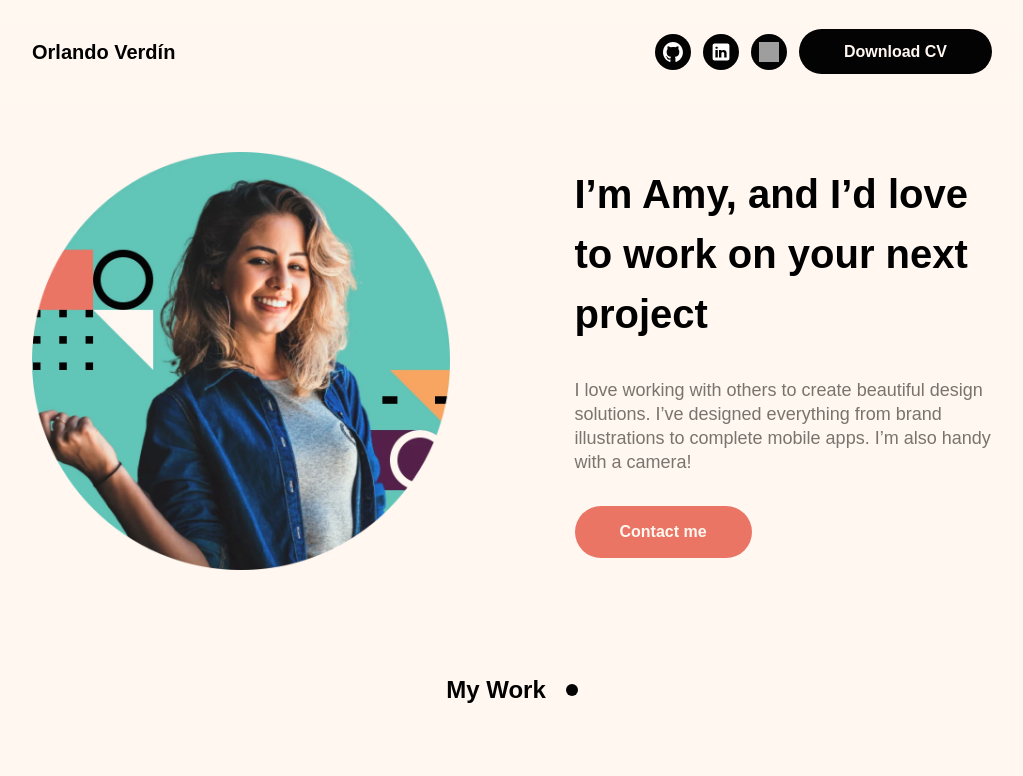
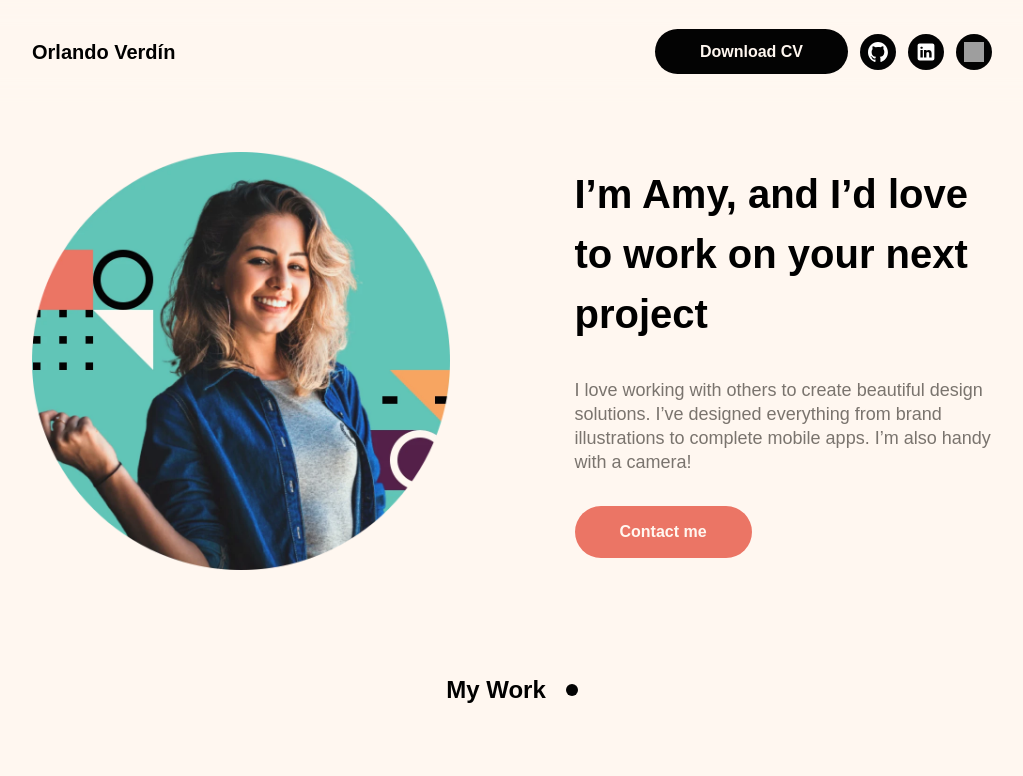
Before and after one commit to Orliland/Orliland, a React (Vite) app: page / in a window 1280 px wide. Shown: the top 776 px of the page, without its empty margins (128-1151 px from the left). Built offline with nearby package versions, Linux system fonts and the light colour scheme; grey boxes are pictures that could not be loaded.

Commit message:
fix linkedin typo

```diff
--- a/src/layout/NavBar.jsx
+++ b/src/layout/NavBar.jsx
@@ -15,13 +15,18 @@ const NavBar = ({ className = "header" }) => {
           Orlando Verd&iacute;n
         </span>
         <ul className="flex items-center gap-3">
+          <li>
+            <Button action="/Orlando_Verdin-Frontend_Developer.pdf">
+              Download CV
+            </Button>
+          </li>
           <SocialLink
             link="https://github.com/Orliland"
             icon={GithubIcon}
             alt="Visit my GitHub profile"
           />
           <SocialLink
-            link="https://linkedin/in/Orliland"
+            link="https://linkedin.com/in/Orliland"
             icon={LinkedinIcon}
             alt="Visit my LinkedIn profile"
           />
@@ -30,11 +35,6 @@ const NavBar = ({ className = "header" }) => {
             icon={ThreadsIcon}
             alt="Visit my Threads profile"
           />
-          <li>
-            <Button action="/Orlando_Verdin-Frontend_Developer.pdf">
-              Download CV
-            </Button>
-          </li>
         </ul>
       </div>
     </nav>
```
